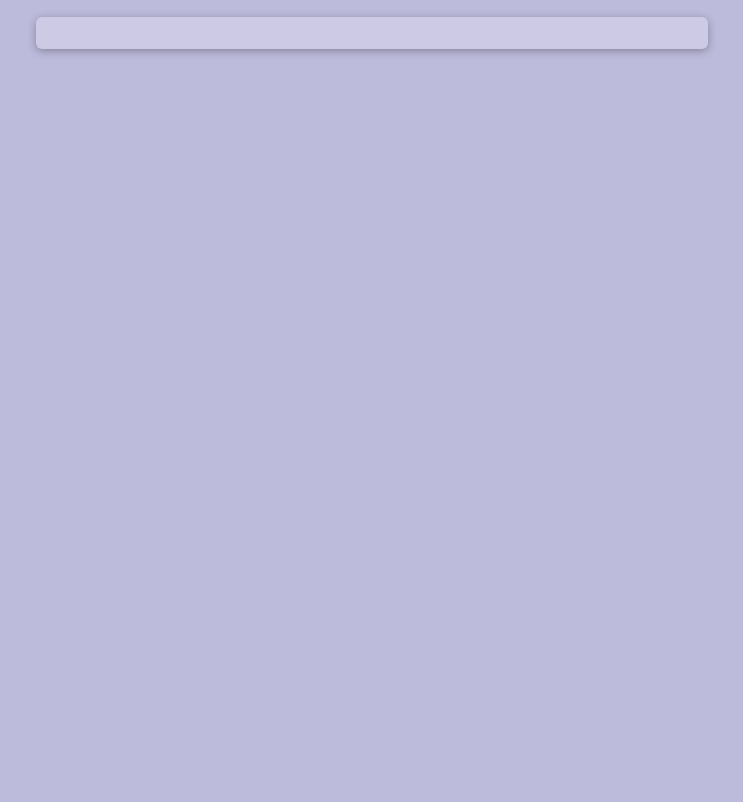
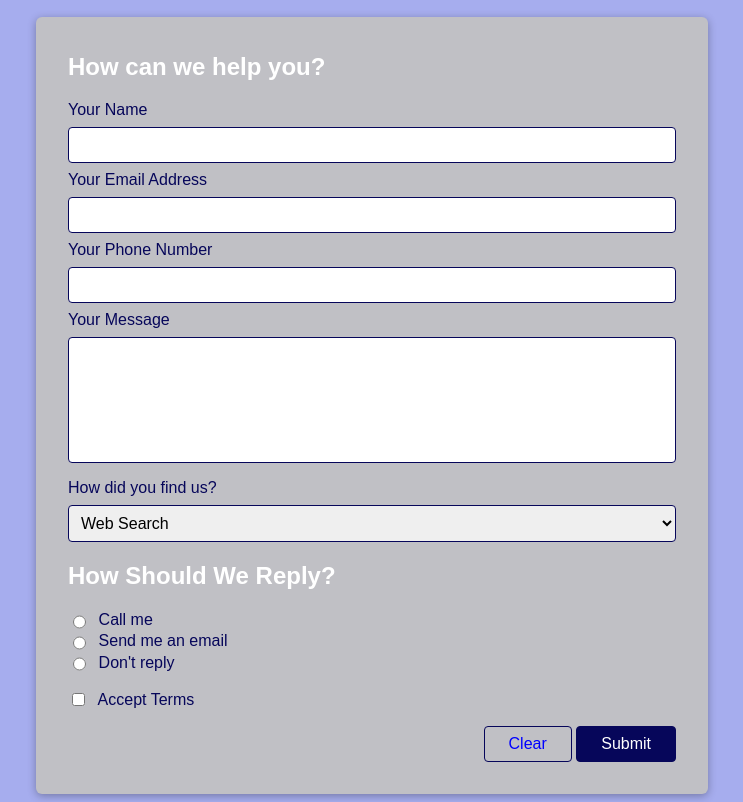
Before and after one commit to deelusional/htmlFormPractice, a plain HTML site: page challenge/index.html in a window 1280 px wide. Shown: the part 84-886 px from the top of the page, without its empty margins (268-1011 px from the left). Before the commit the page ends 800 px from the top, so only its background shows below. Drawn offline with Linux system fonts and the light colour scheme.

Commit message:
challenge form final version

```diff
--- a/challenge/index.html
+++ b/challenge/index.html
@@ -7,12 +7,73 @@
   <link rel="stylesheet" href="styles.css">
 </head>
 <body>
+
   <header>
     <h1>Contact Us</h1>
   </header>
 
   <main>
-    <form action="">
+
+    <form action="/challenge/" method="GET">
+
+      <section>
+        <h2>How can we help you?</h2>
+        <ul>
+          <li>
+            <label for="">Your Name</label>
+            <input type="text" id="username" name="username" required>
+          </li>
+          <li>
+            <label for="email">Your Email Address</label>
+            <input type="text" id="email" name="email" required>
+          </li>
+          <li>
+            <label for="phone">Your Phone Number</label>
+            <input type="tel" id="tel" name="phone" required>
+          </li>
+          <li>
+            <label for="message">Your Message</label>
+            <textarea name="message" id="message" cols="30" rows="6" required></textarea>
+          </li>
+        </ul>
+      </section>
+
+      <section>
+        <label for="channel">How did you find us?</label>
+          <select name="channel" id="channel" required>
+            <option value="search">Web Search</option>
+            <option value="word-of-mouth">Word of Mouth</option>
+            <option value="other">Other</option>
+          </select>
+      </section>
+
+      <section>
+        <h2>How Should We Reply?</h2>
+        <ul>
+          <li class="inline-control">
+            <input type="radio" name="reply" id="reply-phone" value="phone" required>
+            <label for="reply-phone">Call me</label>
+          </li>
+          <li class="inline-control">
+            <input type="radio" name="reply" id="reply-email" value="email" required>
+            <label for="reply-email">Send me an email</label>
+          </li>
+          <li class="inline-control">
+            <input type="radio" name="reply" id="reply-none" value="none" required>
+            <label for="reply-none">Don't reply</label>
+          </li>
+        </ul>
+      </section>
+
+      <section class="inline-control">
+        <input type="checkbox" name="accept-terms" id="accept-terms" required>
+        <label for="accept-terms">Accept Terms</label>
+      </section>
+
+      <section id="form-btn">
+        <button type="reset" class="btn-empty">Clear</button>
+        <button type="submit" class="btn-filled">Submit</button>
+      </section>
 
     </form>
   </main>
--- a/challenge/styles.css
+++ b/challenge/styles.css
@@ -1,6 +1,7 @@
 body {
   font-family: sans-serif;
-  background-color: rgb(189, 187, 219);
+  background-color: rgb(166, 173, 238);
+  color: white;
 }
 
 h1{
@@ -11,8 +12,91 @@ h1{
 form{
   width: 40rem;
   margin: auto;
-  background-color: rgb(204, 202, 228);
+  background-color: rgb(192, 192, 197);
   padding: 1rem;
   box-shadow: 0 2px 8px rgba(0,0,0,0.3);
   border-radius: 6px;
 }
+
+section{
+  margin: 1rem;
+}
+
+ul{
+  list-style: none;
+  /* Labels and inputs are indented. Remove indentation with margin/padding: 0; */
+  margin: 0;
+  padding: 0;
+}
+
+label{
+  color: rgb(6, 6, 90);
+  /* Labels are inline elements so set display: block; */
+  display: block;
+  margin: 0.5rem 0;
+}
+
+input, textarea, select{
+  font: inherit;
+  padding: 0.5rem;
+  border: 1px solid rgb(6, 6, 90);
+  width: 100%;
+  display: block;
+  border-radius: 4px;
+  box-sizing: border-box;
+}
+
+textarea{
+  resize: none;
+}
+
+input:focus, textarea:focus {
+  background-color: rgb(195, 195, 241);
+}
+
+button {
+  font: inherit;
+  border: 1px solid rgb(6, 6, 90);
+  background-color: rgb(68, 90, 233);
+  border-radius: 4px;
+  padding: 0.5rem 1.5rem;
+  cursor: pointer;
+}
+
+#form-btn {
+  text-align: right;
+}
+
+.btn-filled {
+  background-color: rgb(6, 6, 90);
+  color: white;
+}
+
+.btn-empty {
+  background-color: transparent;
+  color: blue;
+}
+
+.btn-filled:hover{
+  background-color: rgb(108, 108, 155);
+  border: rgb(108, 108, 155);
+}
+
+.btn-empty:hover{
+  background-color: rgb(201, 216, 244);
+}
+
+.inline-control{
+  display: flex;
+}
+
+.inline-control label {
+  margin: 0;
+  margin-left: 0.5rem;
+  padding: 0.1rem;
+}
+
+.inline-control input {
+  /* Change the width from 100% */
+  width: auto;
+}
```
